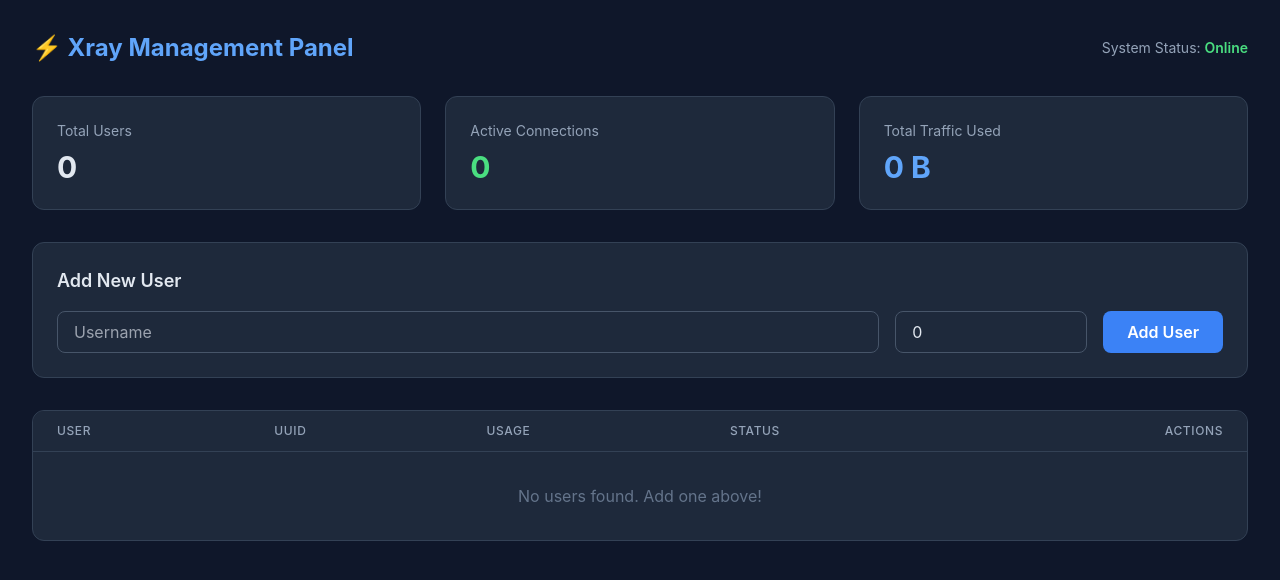
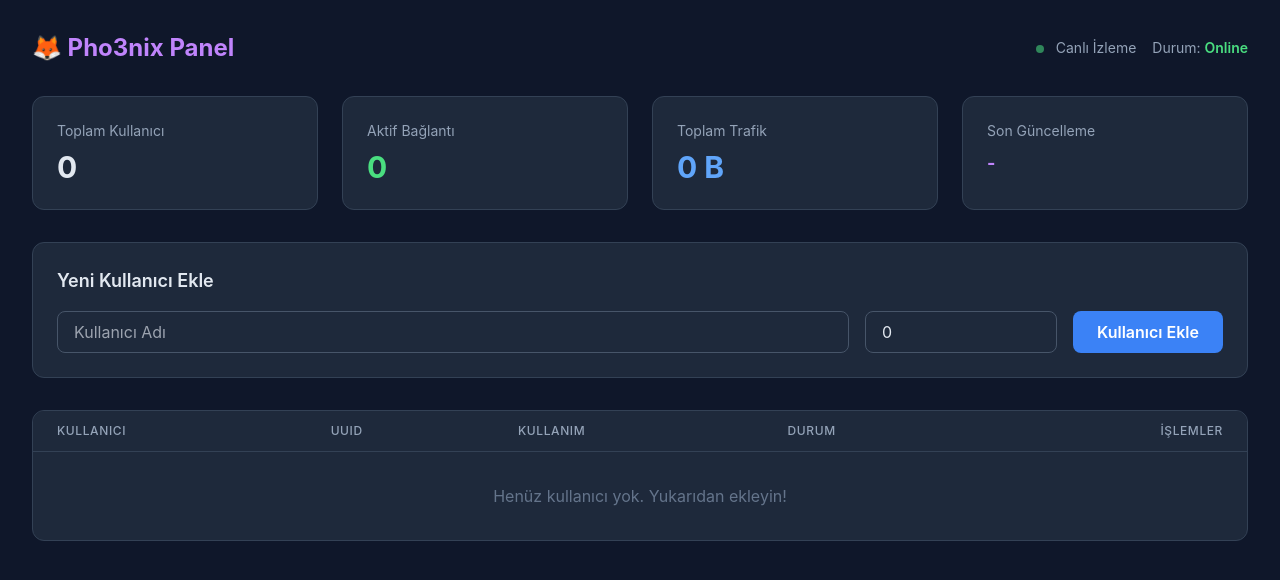
Before and after one commit to memobeys3/pho3nix-panel, a FastAPI app: page / in a window 1280 px wide. Shown: the top 580 px of the page. Run offline with FastAPI, Linux system fonts and the light colour scheme; data that the repository does not hold is empty; some libraries are stand-ins or nearby versions.

Commit message:
Rename Xray Panel to Pho3nix Panel and localize text
Updated the Xray Panel to Pho3nix Panel with Turkish translations and modified various UI elements.

```diff
--- a/xray-panel/templates/index.html
+++ b/xray-panel/templates/index.html
@@ -3,7 +3,7 @@
 <head>
     <meta charset="UTF-8">
     <meta name="viewport" content="width=device-width, initial-scale=1.0">
-    <title>Xray Panel | Dashboard</title>
+    <title>Pho3nix Panel | Dashboard</title>
     <script src="https://cdn.tailwindcss.com"></script>
     <script src="https://cdnjs.cloudflare.com/ajax/libs/qrcodejs/1.0.0/qrcode.min.js"></script>
     <style>
@@ -15,38 +15,55 @@
         .btn-danger:hover { background-color: #dc2626; }
         .btn-success { background-color: #10b981; transition: all 0.2s; }
         .btn-success:hover { background-color: #059669; }
+        .btn-purple { background-color: #8b5cf6; transition: all 0.2s; }
+        .btn-purple:hover { background-color: #7c3aed; }
         .table-row:hover { background-color: #273549; }
         .modal { display: none; position: fixed; top: 0; left: 0; width: 100%; height: 100%; background: rgba(0,0,0,0.7); justify-content: center; align-items: center; z-index: 50; }
         .modal.active { display: flex; }
+        .live-dot { animation: pulse 2s infinite; }
+        @keyframes pulse {
+            0%, 100% { opacity: 1; }
+            50% { opacity: 0.5; }
+        }
     </style>
 </head>
 <body class="min-h-screen p-4 md:p-8">
     <nav class="flex justify-between items-center mb-8">
-        <h1 class="text-2xl font-bold text-blue-400">⚡ Xray Management Panel</h1>
-        <div class="text-sm text-slate-400">System Status: <span id="system-status" class="text-green-400 font-semibold">Online</span></div>
+        <h1 class="text-2xl font-bold text-purple-400">🦊 Pho3nix Panel</h1>
+        <div class="flex items-center gap-4">
+            <div class="text-sm text-slate-400">
+                <span class="live-dot inline-block w-2 h-2 bg-green-400 rounded-full mr-2"></span>
+                Canlı İzleme
+            </div>
+            <div class="text-sm text-slate-400">Durum: <span id="system-status" class="text-green-400 font-semibold">Online</span></div>
+        </div>
     </nav>
 
-    <div class="grid grid-cols-1 md:grid-cols-3 gap-6 mb-8">
+    <div class="grid grid-cols-1 md:grid-cols-4 gap-6 mb-8">
         <div class="card p-6 flex flex-col">
-            <span class="text-slate-400 text-sm">Total Users</span>
+            <span class="text-slate-400 text-sm">Toplam Kullanıcı</span>
             <span id="stat-total" class="text-3xl font-bold mt-2">0</span>
         </div>
         <div class="card p-6 flex flex-col">
-            <span class="text-slate-400 text-sm">Active Connections</span>
+            <span class="text-slate-400 text-sm">Aktif Bağlantı</span>
             <span id="stat-active" class="text-3xl font-bold mt-2 text-green-400">0</span>
         </div>
         <div class="card p-6 flex flex-col">
-            <span class="text-slate-400 text-sm">Total Traffic Used</span>
+            <span class="text-slate-400 text-sm">Toplam Trafik</span>
             <span id="stat-traffic" class="text-3xl font-bold mt-2 text-blue-400">0 GB</span>
+        </div>
+        <div class="card p-6 flex flex-col">
+            <span class="text-slate-400 text-sm">Son Güncelleme</span>
+            <span id="stat-lastupdate" class="text-lg font-bold mt-2 text-purple-400">-</span>
         </div>
     </div>
 
     <div class="card p-6 mb-8">
-        <h2 class="text-lg font-semibold mb-4">Add New User</h2>
+        <h2 class="text-lg font-semibold mb-4">Yeni Kullanıcı Ekle</h2>
         <form id="add-user-form" class="flex flex-col md:flex-row gap-4">
-            <input type="text" id="username" placeholder="Username" required class="flex-1 bg-slate-800 border border-slate-600 rounded-lg px-4 py-2 focus:outline-none focus:ring-2 focus:ring-blue-500">
-            <input type="number" id="quota" placeholder="Quota (GB, 0 for unlimited)" value="0" class="w-full md:w-48 bg-slate-800 border border-slate-600 rounded-lg px-4 py-2 focus:outline-none focus:ring-2 focus:ring-blue-500">
-            <button type="submit" class="btn-primary text-white font-semibold px-6 py-2 rounded-lg">Add User</button>
+            <input type="text" id="username" placeholder="Kullanıcı Adı" required class="flex-1 bg-slate-800 border border-slate-600 rounded-lg px-4 py-2 focus:outline-none focus:ring-2 focus:ring-purple-500">
+            <input type="number" id="quota" placeholder="Kota (GB, 0 = sınırsız)" value="0" class="w-full md:w-48 bg-slate-800 border border-slate-600 rounded-lg px-4 py-2 focus:outline-none focus:ring-2 focus:ring-purple-500">
+            <button type="submit" class="btn-primary text-white font-semibold px-6 py-2 rounded-lg">Kullanıcı Ekle</button>
         </form>
     </div>
 
@@ -55,11 +72,11 @@
             <table class="w-full text-left">
                 <thead class="bg-slate-800 border-b border-slate-700">
                     <tr>
-                        <th class="px-6 py-3 text-xs font-medium text-slate-400 uppercase tracking-wider">User</th>
+                        <th class="px-6 py-3 text-xs font-medium text-slate-400 uppercase tracking-wider">Kullanıcı</th>
                         <th class="px-6 py-3 text-xs font-medium text-slate-400 uppercase tracking-wider">UUID</th>
-                        <th class="px-6 py-3 text-xs font-medium text-slate-400 uppercase tracking-wider">Usage</th>
-                        <th class="px-6 py-3 text-xs font-medium text-slate-400 uppercase tracking-wider">Status</th>
-                        <th class="px-6 py-3 text-xs font-medium text-slate-400 uppercase tracking-wider text-right">Actions</th>
+                        <th class="px-6 py-3 text-xs font-medium text-slate-400 uppercase tracking-wider">Kullanım</th>
+                        <th class="px-6 py-3 text-xs font-medium text-slate-400 uppercase tracking-wider">Durum</th>
+                        <th class="px-6 py-3 text-xs font-medium text-slate-400 uppercase tracking-wider text-right">İşlemler</th>
                     </tr>
                 </thead>
                 <tbody id="users-table-body" class="divide-y divide-slate-700">
@@ -73,11 +90,12 @@
     <div id="qr-modal" class="modal">
         <div class="card p-8 max-w-sm w-full mx-4 text-center relative">
             <button onclick="closeModal()" class="absolute top-4 right-4 text-slate-400 hover:text-white text-2xl">&times;</button>
-            <h3 id="modal-title" class="text-xl font-bold mb-6">Connection Details</h3>
+            <h3 id="modal-title" class="text-xl font-bold mb-6">Bağlantı Detayları</h3>
             <div id="qrcode" class="flex justify-center mb-6"></div>
             <div class="flex flex-col gap-2">
-                <button onclick="copyLink('vless')" class="btn-primary text-white py-2 rounded-lg">Copy VLESS Link</button>
-                <button onclick="copyLink('vmess')" class="btn-success text-white py-2 rounded-lg">Copy VMess Link</button>
+                <button onclick="copySubscriptionLink()" class="btn-purple text-white py-2 rounded-lg">📋 Abonelik Linkini Kopyala</button>
+                <button onclick="copyLink('vless')" class="btn-primary text-white py-2 rounded-lg">VLESS Link Kopyala</button>
+                <button onclick="copyLink('vmess')" class="btn-success text-white py-2 rounded-lg">VMess Link Kopyala</button>
             </div>
         </div>
     </div>
@@ -93,7 +111,7 @@
                 const res = await fetch(`${API_BASE}/api/config`);
                 serverConfig = await res.json();
             } catch (err) {
-                console.error("Failed to fetch config", err);
+                console.error("Config alınamadı", err);
             }
         }
 
@@ -104,13 +122,22 @@
                 renderUsers(users);
                 updateStats(users);
             } catch (err) {
-                console.error("Failed to fetch users:", err);
+                console.error("Kullanıcılar alınamadı:", err);
+            }
+        }
+
+        async function fetchLiveTraffic() {
+            try {
+                const res = await fetch(`${API_BASE}/api/traffic/live`);
+                const data = await res.json();
+                updateLiveStats(data);
+            } catch (err) {
+                console.error("Canlı trafik alınamadı:", err);
             }
         }
 
         function formatBytes(bytes) {
             if (bytes === 0) return '0 B';
-            if (bytes < 0) return 'Unlimited';
             const k = 1024;
             const sizes = ['B', 'KB', 'MB', 'GB', 'TB'];
             const i = Math.floor(Math.log(bytes) / Math.log(k));
@@ -124,12 +151,19 @@
             document.getElementById('stat-traffic').innerText = formatBytes(totalBytes);
         }
 
+        function updateLiveStats(data) {
+            if (data.timestamp) {
+                const date = new Date(data.timestamp);
+                document.getElementById('stat-lastupdate').innerText = date.toLocaleTimeString('tr-TR');
+            }
+        }
+
         function renderUsers(users) {
             const tbody = document.getElementById('users-table-body');
             tbody.innerHTML = '';
 
             if (users.length === 0) {
-                tbody.innerHTML = '<tr><td colspan="5" class="px-6 py-8 text-center text-slate-500">No users found. Add one above!</td></tr>';
+                tbody.innerHTML = '<tr><td colspan="5" class="px-6 py-8 text-center text-slate-500">Henüz kullanıcı yok. Yukarıdan ekleyin!</td></tr>';
                 return;
             }
 
@@ -137,7 +171,7 @@
                 const tr = document.createElement('tr');
                 tr.className = 'table-row';
 
-                const quotaText = user.quota_bytes === 0 ? 'Unlimited' : formatBytes(user.quota_bytes);
+                const quotaText = user.quota_bytes === 0 ? 'Sınırsız' : formatBytes(user.quota_bytes);
                 const usagePercent = user.quota_bytes > 0 ? Math.min((user.used_bytes / user.quota_bytes) * 100, 100) : 0;
 
                 tr.innerHTML = `
@@ -149,17 +183,17 @@
                     <td class="px-6 py-4 whitespace-nowrap">
                         <div class="text-sm text-white">${formatBytes(user.used_bytes)} <span class="text-slate-500">/ ${quotaText}</span></div>
                         <div class="w-full bg-slate-700 rounded-full h-1.5 mt-2">
-                            <div class="bg-blue-500 h-1.5 rounded-full" style="width: ${usagePercent}%"></div>
+                            <div class="bg-purple-500 h-1.5 rounded-full" style="width: ${usagePercent}%"></div>
                         </div>
                     </td>
                     <td class="px-6 py-4 whitespace-nowrap">
                         <span class="px-2 inline-flex text-xs leading-5 font-semibold rounded-full ${user.is_active ? 'bg-green-900 text-green-200' : 'bg-red-900 text-red-200'}">
-                            ${user.is_active ? 'Active' : 'Blocked'}
+                            ${user.is_active ? 'Aktif' : 'Engelli'}
                         </span>
                     </td>
                     <td class="px-6 py-4 whitespace-nowrap text-right text-sm font-medium space-x-2">
-                        <button onclick="showQR('${user.uuid}', '${user.username}')" class="text-blue-400 hover:text-blue-300">QR</button>
-                        <button onclick="deleteUser(${user.id})" class="text-red-400 hover:text-red-300">Delete</button>
+                        <button onclick="showQR('${user.uuid}', '${user.username}')" class="text-purple-400 hover:text-purple-300">QR</button>
+                        <button onclick="deleteUser(${user.id})" class="text-red-400 hover:text-red-300">Sil</button>
                     </td>
                 `;
                 tbody.appendChild(tr);
@@ -179,7 +213,7 @@
                     document.getElementById('add-user-form').reset();
                     fetchUsers();
                 } else {
-                    alert("Failed to add user");
+                    alert("Kullanıcı eklenemedi");
                 }
             } catch (err) {
                 console.error(err);
@@ -187,7 +221,7 @@
         });
 
         async function deleteUser(id) {
-            if (!confirm("Are you sure you want to delete this user?")) return;
+            if (!confirm("Bu kullanıcıyı silmek istediğinize emin misiniz?")) return;
             try {
                 await fetch(`${API_BASE}/api/users/${id}`, { method: 'DELETE' });
                 fetchUsers();
@@ -201,10 +235,10 @@
             currentUsername = username;
 
             document.getElementById('qrcode').innerHTML = '';
-            const vlessLink = generateVLESSLink(uuid);
+            const subLink = generateSubscriptionLink();
 
             new QRCode(document.getElementById("qrcode"), {
-                text: vlessLink,
+                text: subLink,
                 width: 256,
                 height: 256,
                 colorDark: "#ffffff",
@@ -251,18 +285,32 @@
             return "vmess://" + btoa(JSON.stringify(config));
         }
 
+        function generateSubscriptionLink() {
+            return `${API_BASE}/sub/${currentUsername}`;
+        }
+
         function copyLink(type) {
             let link = "";
             if (type === 'vless') link = generateVLESSLink(currentUUID);
             if (type === 'vmess') link = generateVMessLink(currentUUID);
 
             navigator.clipboard.writeText(link).then(() => {
-                alert("Link copied to clipboard!");
+                alert("Link kopyalandı!");
             });
         }
 
-        // Sayfa yüklendiğinde konfigürasyonu ve kullanıcıları çek
+        function copySubscriptionLink() {
+            const link = generateSubscriptionLink();
+            navigator.clipboard.writeText(link).then(() => {
+                alert("Abonelik linki kopyalandı!\n\nBu linki v2rayNG, Streisand veya Hiddify'a ekleyin.");
+            });
+        }
+
+        // Sayfa yüklendiğinde
         fetchConfig().then(() => fetchUsers());
+
+        // Her 10 saniyede bir canlı trafiği güncelle
+        setInterval(fetchLiveTraffic, 10000);
     </script>
 </body>
 </html>
```
